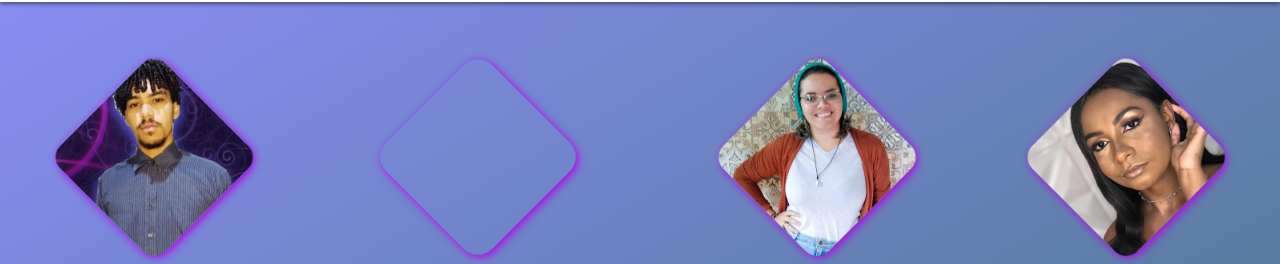
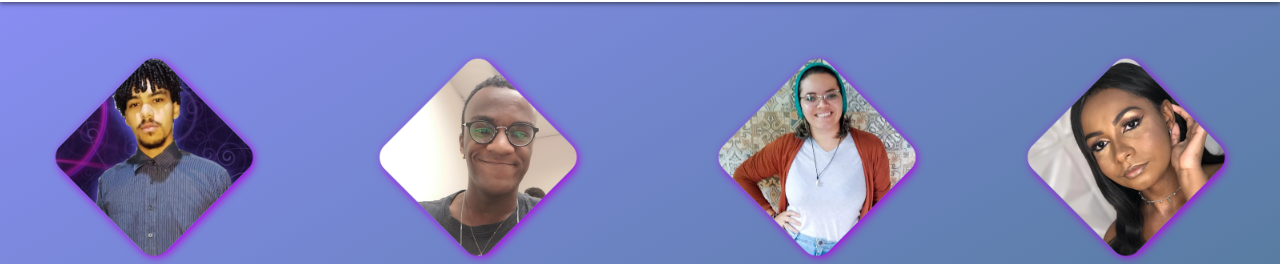
Before and after one commit to JulianaJesus93/FrontEnders_LeiaDevs, a plain HTML site: page equipe.html in a window 1280 px wide. Shown: the part 63-327 px from the top of the page. Drawn offline with nearby package versions, Linux system fonts and the light colour scheme; the site is published under a folder, as on GitHub Pages, so addresses that start at the root find nothing; a web font is replaced by a local one.

Commit message:
Update equipe.html

```diff
--- a/equipe.html
+++ b/equipe.html
@@ -36,7 +36,7 @@
 
         <div class="caixa_integrante">
             <div class="integrante">
-                <img src="/imagens/equipe/DiogoConceicao1.png" class="integrante_img" width="500" alt=""><a href=""></a>
+                <img src="./imagens/equipe/DiogoConceicao1.png" class="integrante_img" width="500" alt=""><a href=""></a>
             </div>
             <div class="textos">
                 <h3>Diogo Conceição</h3>
```
